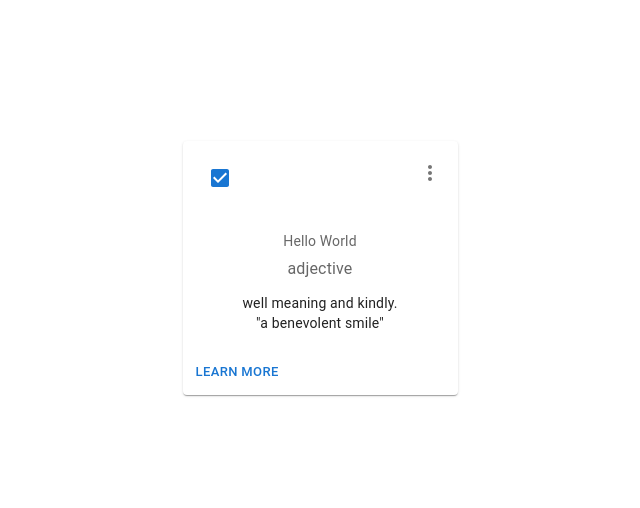
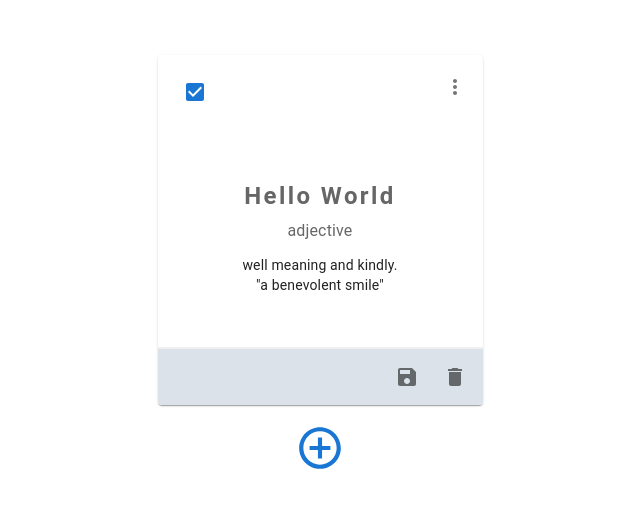
Before and after one commit to Enm2071/TEST-NALA, a React (Vite) app in the folder test_nala/: page / in a window 1280 px wide. Shown: the part 132-640 px from the top of the page, without its empty margins (320-960 px from the left). Built offline with nearby package versions, Linux system fonts and the light colour scheme.

Commit message:
Update OrgCard component with new icons and styles

```diff
--- a/test_nala/src/components/OrgCard/index.tsx
+++ b/test_nala/src/components/OrgCard/index.tsx
@@ -3,10 +3,12 @@ import Card from '@mui/material/Card';
 import CardActions from '@mui/material/CardActions';
 import CardContent from '@mui/material/CardContent';
 import CardHeader from '@mui/material/CardHeader';
-import Button from '@mui/material/Button';
+import DeleteIcon from '@mui/icons-material/Delete';
 import Typography from '@mui/material/Typography';
 import { Checkbox, IconButton } from "@mui/material";
 import MoreVertIcon from '@mui/icons-material/MoreVert';
+import SaveIcon from '@mui/icons-material/Save';
+import AddCircleOutlineIcon from '@mui/icons-material/AddCircleOutline';
 
 type OrgCardProps = {
     title: string;
@@ -17,7 +19,20 @@ const OrgCard = (props: OrgCardProps) => {
     const { title } = props;
     const [checked, setChecked] = React.useState(true);
     return (
-        <Card sx={{ minWidth: 275 }}>
+        <div style={{
+            display: 'flex',
+            justifyContent: 'center',
+            alignItems: 'center',
+            flexDirection: 'column',
+            gap: 10,
+        }}>
+            <Card sx={{
+                minWidth: 325,
+                minHeight: 350,
+                display: 'flex',
+                flexDirection: 'column',
+                justifyContent: 'space-between',
+            }}>
                 <CardHeader
                     avatar={<Checkbox {...label} checked={checked} onChange={() => setChecked(!checked)}
                     />}
@@ -30,7 +45,10 @@ const OrgCard = (props: OrgCardProps) => {
                 <CardContent>
                     <Typography gutterBottom sx={{
                         color: 'text.secondary',
-                    fontSize: 14
+                        fontSize: 24,
+                        fontWeight: 'bold',
+                        lineHeight: 1.2,
+                        letterSpacing: '0.1em',
                     }}>
                         {title}
                     </Typography>
@@ -44,10 +62,28 @@ const OrgCard = (props: OrgCardProps) => {
                         {'"a benevolent smile"'}
                     </Typography>
                 </CardContent>
-            <CardActions>
-                <Button size="small">Learn More</Button>
+                <CardActions sx={{
+                    display: 'flex',
+                    justifyContent: 'flex-end',
+                    borderTop: '1px solid #f0f0f0',
+                    boxShadow: '0px -1px 0px #f0f0f0',
+                    backgroundColor: '#DBE2E9'
+                }}>
+                    <IconButton aria-label="save">
+                        <SaveIcon />
+                    </IconButton>
+                    <IconButton aria-label="delete">
+                        <DeleteIcon />
+                    </IconButton>
+
                 </CardActions>
             </Card>
+            <IconButton aria-label="add">
+                <AddCircleOutlineIcon color="primary" sx={{
+                    fontSize: 50
+                }} />
+            </IconButton>
+        </div>
     )
 
 }
```
Lines whose indentation alone changed are shown as unchanged.
